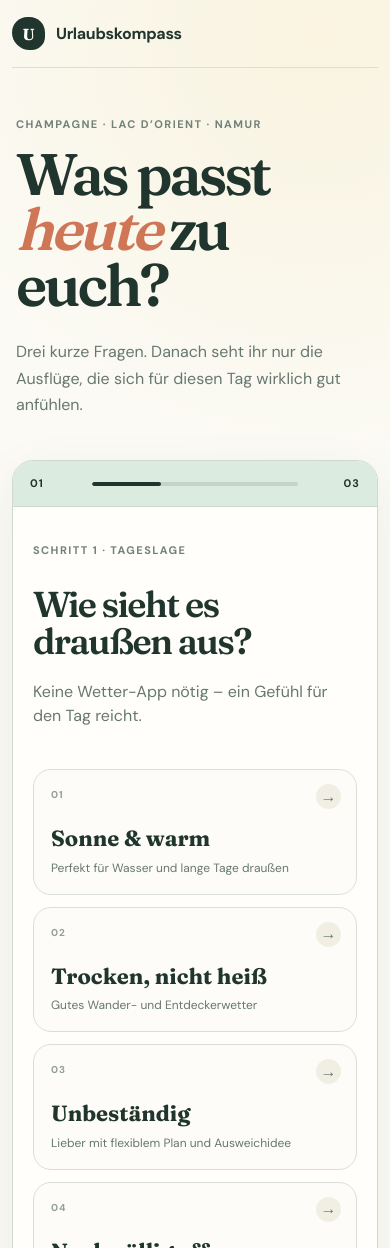
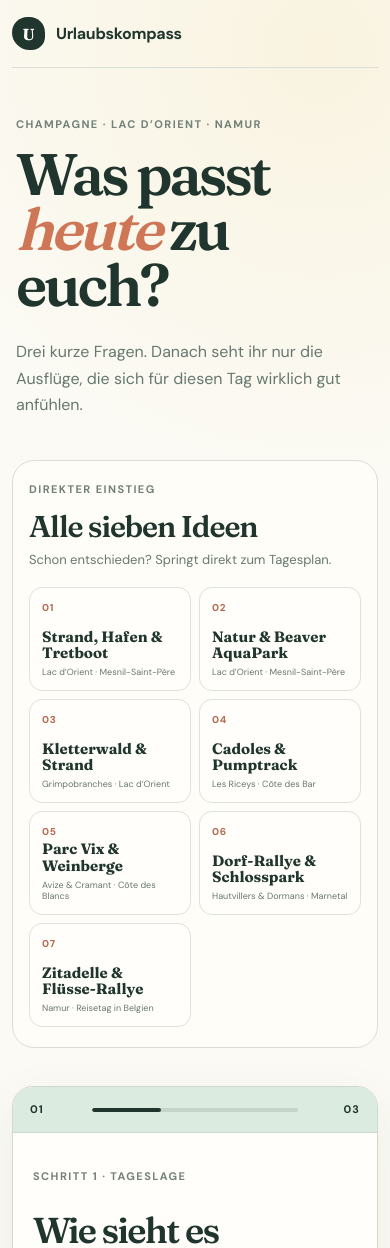
Before and after one commit to arkuksin/urlaubskompass, a Next.js app: page / in a window 390 px wide. Shown: the top 1248 px of the page. Built offline with nearby package versions, Linux system fonts and the light colour scheme.

Commit message:
Add direct trip access and Google Maps links

```diff
--- a/app/globals.css
+++ b/app/globals.css
@@ -58,6 +58,17 @@ h1 em { color: #cf7657; font-weight: 560; }
 .sun-core { position: relative; z-index: 1; display: grid; place-items: center; width: 102px; height: 102px; border-radius: 50%; background: var(--sun); font: 600 48px/1 var(--font-display); }
 .orbit-label { position: absolute; z-index: 2; right: -14px; bottom: 32px; padding: 7px 10px; background: var(--paper); color: var(--muted); font-size: 11px; line-height: 1.35; text-transform: uppercase; letter-spacing: .08em; }
 
+.all-ideas { margin: -8px 0 38px; padding: 24px 26px 26px; border: 1px solid var(--line); border-radius: 22px; background: rgba(255, 254, 250, .76); }
+.all-ideas-header { display: flex; align-items: end; justify-content: space-between; gap: 28px; margin-bottom: 18px; }
+.all-ideas-header h2 { margin: 0; font-size: 30px; line-height: 1; letter-spacing: -.035em; font-weight: 560; }
+.all-ideas-header > p { max-width: 330px; margin: 0; color: var(--muted); font-size: 13px; line-height: 1.5; text-align: right; }
+.idea-links { display: grid; grid-template-columns: repeat(7, minmax(0, 1fr)); gap: 8px; }
+.idea-jump { min-width: 0; min-height: 112px; padding: 12px; display: flex; flex-direction: column; align-items: flex-start; border: 1px solid #dce2dc; border-radius: 13px; background: var(--white); color: var(--ink); text-align: left; cursor: pointer; transition: transform .2s ease, border-color .2s ease, background .2s ease; }
+.idea-jump:hover { transform: translateY(-2px); border-color: var(--mint-deep); background: #f4f8f4; }
+.idea-jump span { color: #b56c53; font-size: 10px; font-weight: 800; letter-spacing: .08em; }
+.idea-jump strong { margin-top: auto; overflow-wrap: anywhere; font-family: var(--font-display); font-size: 15px; line-height: 1.08; }
+.idea-jump small { display: block; margin-top: 6px; color: var(--muted); font-size: 9px; line-height: 1.25; }
+
 .planner-shell { overflow: hidden; border: 1px solid #cfd9d1; border-radius: 30px; background: var(--white); box-shadow: 0 18px 54px rgba(38, 65, 52, .07); }
 .progress-row { display: grid; grid-template-columns: 48px 1fr 48px; align-items: center; gap: 14px; padding: 17px 28px; border-bottom: 1px solid #cbd8ce; background: var(--mint); font-size: 11px; font-weight: 700; letter-spacing: .1em; text-transform: uppercase; }
 .progress-row span:last-child { text-align: right; }
@@ -104,6 +115,8 @@ h1 em { color: #cf7657; font-weight: 560; }
 .trip-summary { max-width: 730px; margin: 14px 0 17px; color: var(--muted); line-height: 1.55; }
 .fact-row { display: flex; flex-wrap: wrap; gap: 8px; }
 .fact-row span { padding: 7px 9px; border-radius: 8px; background: #eef3ef; color: #52685c; font-size: 12px; }
+.map-link { padding: 7px 9px; border-radius: 8px; background: #f7e9df; color: #9a523d; font-size: 12px; font-weight: 700; text-decoration: none; }
+.map-link:hover { background: #f2d8c8; text-decoration: underline; }
 .rhythm { display: flex; flex-wrap: wrap; gap: 10px; margin: 18px 0; color: #54675d; font-size: 13px; }
 .rhythm b { color: var(--ink); }
 .details-button { display: flex; align-items: center; justify-content: space-between; width: 100%; padding: 12px 0; border-top: 1px dashed #d9ddd7; border-bottom: 1px dashed #d9ddd7; background: transparent; color: var(--ink); font-weight: 700; text-align: left; }
@@ -129,6 +142,7 @@ h1 em { color: #cf7657; font-weight: 560; }
 @media (max-width: 900px) {
   .hero { grid-template-columns: 1fr 180px; }
   .sun-orbit { width: 170px; height: 170px; }
+  .idea-links { grid-template-columns: repeat(4, minmax(0, 1fr)); }
   .option-grid { grid-template-columns: 1fr 1fr; }
   .question-copy { grid-template-columns: 1fr; gap: 14px; }
   .question-copy > p:last-child { margin-top: 5px; }
@@ -141,6 +155,11 @@ h1 em { color: #cf7657; font-weight: 560; }
   .header-meta { display: none; }
   .hero { min-height: auto; grid-template-columns: 1fr; padding: 48px 4px 42px; }
   .sun-orbit { display: none; }
+  .all-ideas { margin-top: 0; padding: 20px 16px; }
+  .all-ideas-header { align-items: start; flex-direction: column; gap: 8px; }
+  .all-ideas-header > p { text-align: left; }
+  .idea-links { grid-template-columns: 1fr 1fr; }
+  .idea-jump { min-height: 104px; }
   h1 { font-size: clamp(49px, 15vw, 67px); }
   .hero-intro { font-size: 16px; }
   .planner-shell { border-radius: 21px; }
--- a/app/page.tsx
+++ b/app/page.tsx
@@ -14,6 +14,7 @@ type Trip = {
   range: string[];
   distance: string;
   cost: string;
+  mapQuery: string;
   summary: string;
   rhythm: string;
   plan: { time: string; title: string; text: string }[];
@@ -33,6 +34,7 @@ const trips: Trip[] = [
     range: ["near", "full"],
     distance: "ca. 30 Min. ab Troyes",
     cost: "Strand kostenlos",
+    mapQuery: "Plage de Mesnil-Saint-Père, Lac d'Orient, France",
     summary: "Ein echter Ferientag am See: wenig Programm, viel Wasser, Sand und Zeit zum Treibenlassen.",
     rhythm: "Hafen → Picknick → Baden → Tretboot → Eis",
     plan: [
@@ -54,6 +56,7 @@ const trips: Trip[] = [
     range: ["near", "full"],
     distance: "ca. 30 Min. ab Troyes",
     cost: "AquaPark ab 18 € / 1 Std.",
+    mapQuery: "Beaver AquaPark, 22 Rue du Lac d'Orient, 10140 Mesnil-Saint-Père, France",
     summary: "Erst eine kleine Entdeckertour am See, dann Wassertrampoline, Rutschen und Balancehindernisse.",
     rhythm: "Naturweg → Picknick → Baden → AquaPark",
     plan: [
@@ -76,6 +79,7 @@ const trips: Trip[] = [
     range: ["near", "full"],
     distance: "ca. 30 Min. ab Troyes",
     cost: "Kinder 15 €, Erwachsene 20 €",
+    mapQuery: "Grimpobranches Orient, Route du Lac, 10270 Lusigny-sur-Barse, France",
     summary: "Ein sportlicher Vormittag zwischen den Bäumen und danach ein ganz freier Nachmittag am See.",
     rhythm: "Klettern → Picknick → Strand → Baden",
     plan: [
@@ -98,6 +102,7 @@ const trips: Trip[] = [
     range: ["full"],
     distance: "ca. 50–55 km ab Troyes",
     cost: "Nahezu kostenlos",
+    mapQuery: "Parc du Château Saint-Louis, Les Riceys, France",
     summary: "Leichte Weinbergwanderung, versteckte Steinhütten und ein Spielplatz mit Pumptrack als Belohnung.",
     rhythm: "Weinberge → Picknick → Pumptrack → Dorf",
     plan: [
@@ -119,6 +124,7 @@ const trips: Trip[] = [
     range: ["full"],
     distance: "ca. 1 Std. 25 Min. ab Troyes",
     cost: "Fast vollständig kostenlos",
+    mapQuery: "Parc Vix, Avize, France",
     summary: "Weite Ausblicke, Wasserläufe, Klangstationen und ruhige Grand-Cru-Dörfer in einem entspannten Tag.",
     rhythm: "Parc Vix → Picknick → Avize → Cramant",
     plan: [
@@ -139,6 +145,7 @@ const trips: Trip[] = [
     range: ["full"],
     distance: "ca. 1 Std. 30 Min. ab Troyes",
     cost: "Meist kostenlos · Rallye ca. 5 €",
+    mapQuery: "Hautvillers, France",
     summary: "Historische Gassen und Weinberge am Vormittag, danach viel Platz zum Spielen und Durchatmen.",
     rhythm: "Rallye → Reben → Schlosspark → Mémorial",
     plan: [
@@ -159,6 +166,7 @@ const trips: Trip[] = [
     range: ["travel"],
     distance: "Ideal als 3-Stunden-Zwischenstopp",
     cost: "Grundprogramm kostenlos",
+    mapQuery: "Citadelle de Namur, Route Merveilleuse, Namur, Belgium",
     summary: "Festungsmauern, zwei Flüsse und kleine Suchaufgaben machen aus dem Zwischenstopp ein echtes Abenteuer.",
     rhythm: "Le Grognon → Altstadt → Zitadelle → Picknick",
     plan: [
@@ -259,6 +267,15 @@ export default function Home() {
     window.scrollTo({ top: 0, behavior: "smooth" });
   }
 
+  function openIdea(id: string) {
+    setStep(3);
+    setShowAll(true);
+    setOpenTrip(id);
+    window.setTimeout(() => {
+      document.getElementById(`trip-${id}`)?.scrollIntoView({ behavior: "smooth", block: "start" });
+    }, 60);
+  }
+
   function toggleSaved(id: string) {
     setSaved((current) => {
       const updated = current.includes(id) ? current.filter((item) => item !== id) : [...current, id];
@@ -290,6 +307,25 @@ export default function Home() {
         <div className="sun-orbit" aria-hidden="true">
           <span className="sun-core">7</span>
           <span className="orbit-label">gesammelte<br />Tagesideen</span>
+        </div>
+      </section>
+
+      <section className="all-ideas" aria-labelledby="all-ideas-title">
+        <div className="all-ideas-header">
+          <div>
+            <p className="eyebrow">Direkter Einstieg</p>
+            <h2 id="all-ideas-title">Alle sieben Ideen</h2>
+          </div>
+          <p>Schon entschieden? Springt direkt zum Tagesplan.</p>
+        </div>
+        <div className="idea-links">
+          {trips.map((trip) => (
+            <button className="idea-jump" type="button" key={trip.id} onClick={() => openIdea(trip.id)}>
+              <span>{trip.number}</span>
+              <strong>{trip.title}</strong>
+              <small>{trip.region}</small>
+            </button>
+          ))}
         </div>
       </section>
 
@@ -352,7 +388,7 @@ export default function Home() {
                 const isOpen = openTrip === trip.id;
                 const isSaved = saved.includes(trip.id);
                 return (
-                  <article className={`trip-card ${index === 0 ? "top-match" : ""}`} key={trip.id}>
+                  <article className={`trip-card ${index === 0 ? "top-match" : ""}`} key={trip.id} id={`trip-${trip.id}`}>
                     <div className="trip-index">
                       <span>{trip.number}</span>
                       <small>{index === 0 ? "Beste Idee" : index < 3 ? "Passt gut" : "Weitere Idee"}</small>
@@ -376,6 +412,14 @@ export default function Home() {
                       <div className="fact-row">
                         <span>{trip.distance}</span>
                         <span>{trip.cost}</span>
+                        <a
+                          className="map-link"
+                          href={`https://www.google.com/maps/search/?api=1&query=${encodeURIComponent(trip.mapQuery)}`}
+                          target="_blank"
+                          rel="noreferrer"
+                        >
+                          In Google Maps öffnen ↗
+                        </a>
                       </div>
                       <p className="rhythm"><b>So fließt der Tag</b>{trip.rhythm}</p>
                       <button className="details-button" type="button" onClick={() => setOpenTrip(isOpen ? null : trip.id)} aria-expanded={isOpen}>
```
Also changed, not shown: 1 other file (tests, documents, lock files or other folders).
